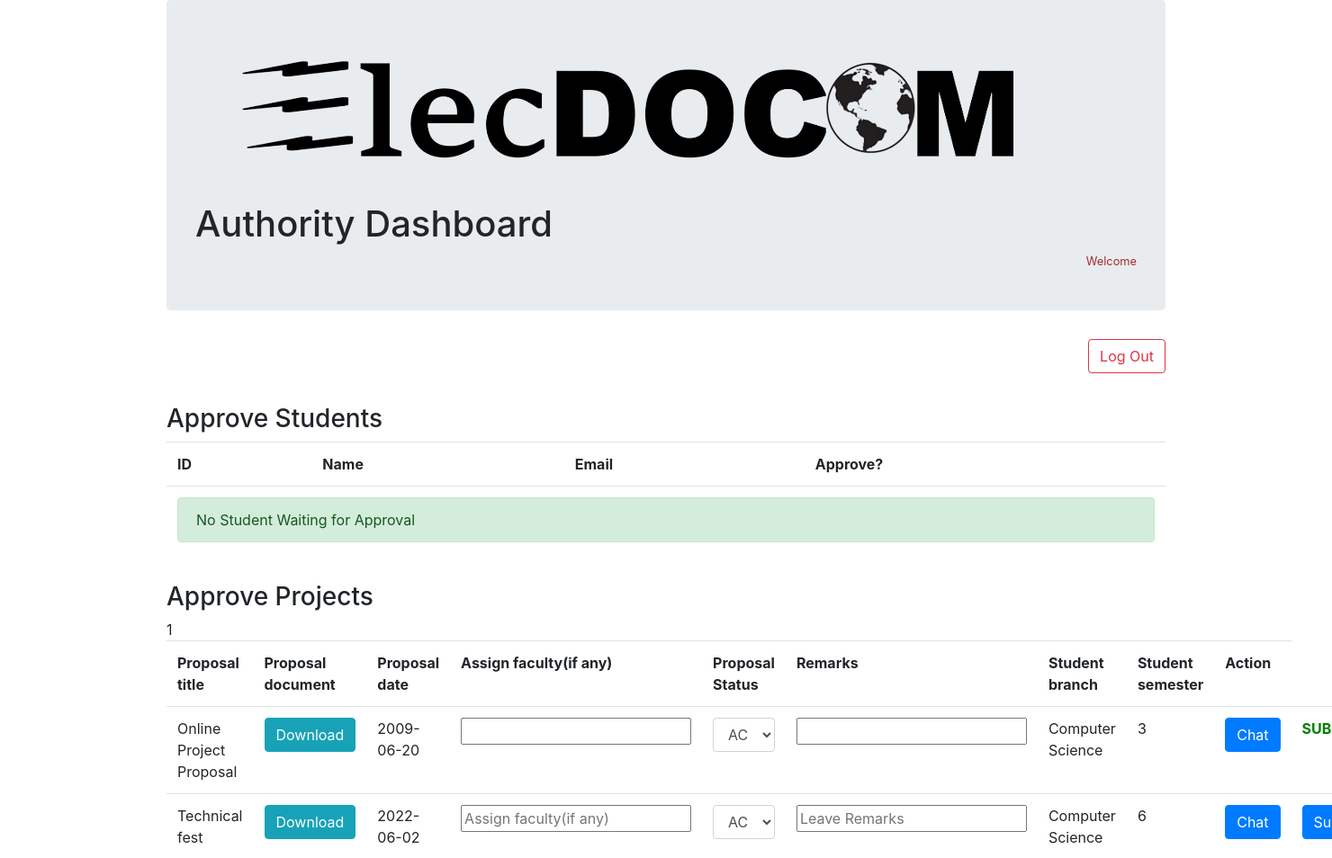
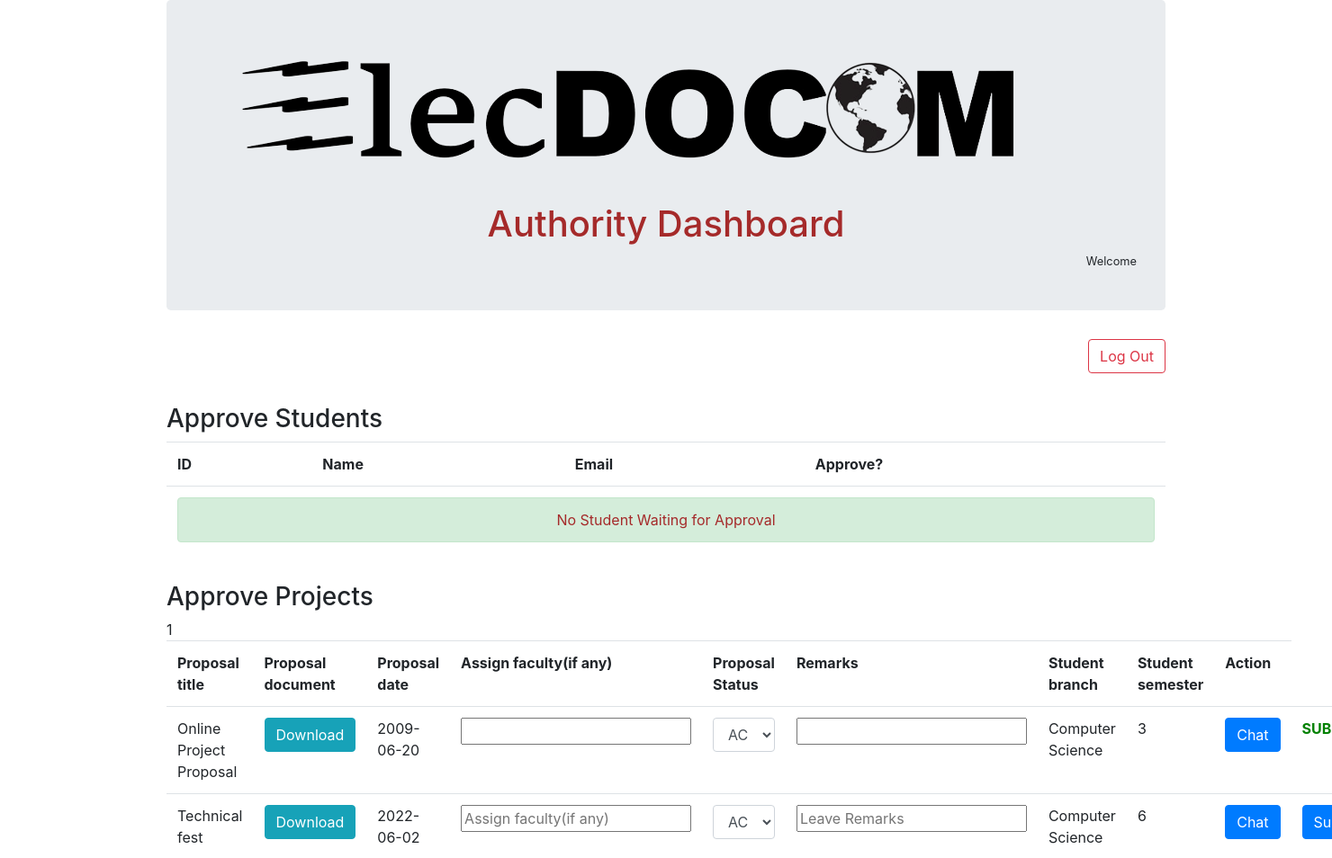
Before and after one commit to dsinghdev/elecdocom, a PHP site: page /hod/index.php in a window 1480 px wide; the page is wider, and only the part inside the window is pictured. Shown: the top 954 px of that part at 90% size. Run offline with PHP 8.4, Linux system fonts and the light colour scheme; a user stored in the database is signed in; data comes from the database, SQL or seed files in the repository; data that the repository does not hold is empty.

Commit message:
Update style.css

```diff
--- a/hod/style.css
+++ b/hod/style.css
@@ -1,11 +1,10 @@
-.centre {
+.center {
     text-align: center;
     color: brown;
 }
 
 .right {
     float: right;
-    color: brown;
 }
 
 .left {
```
